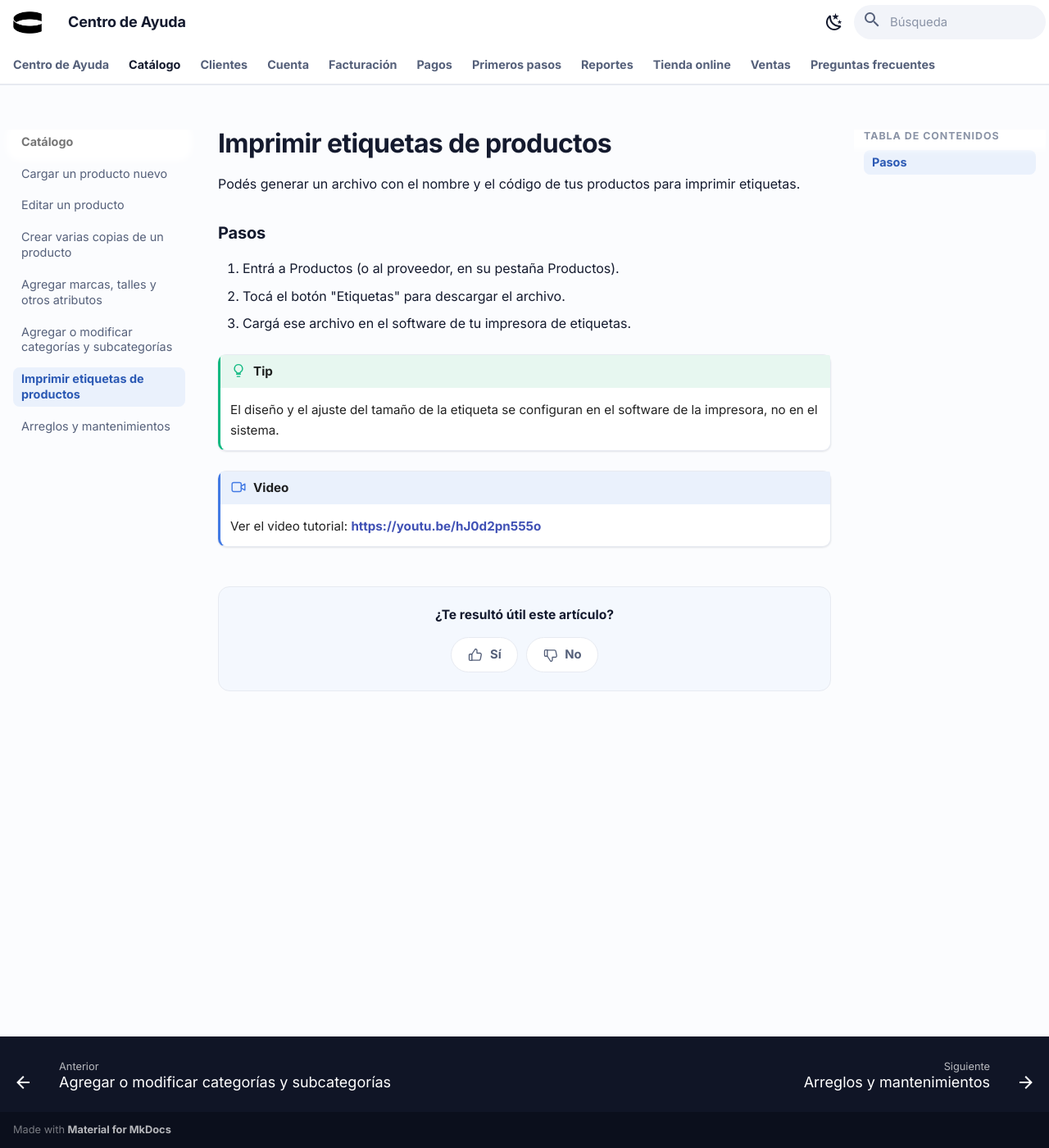
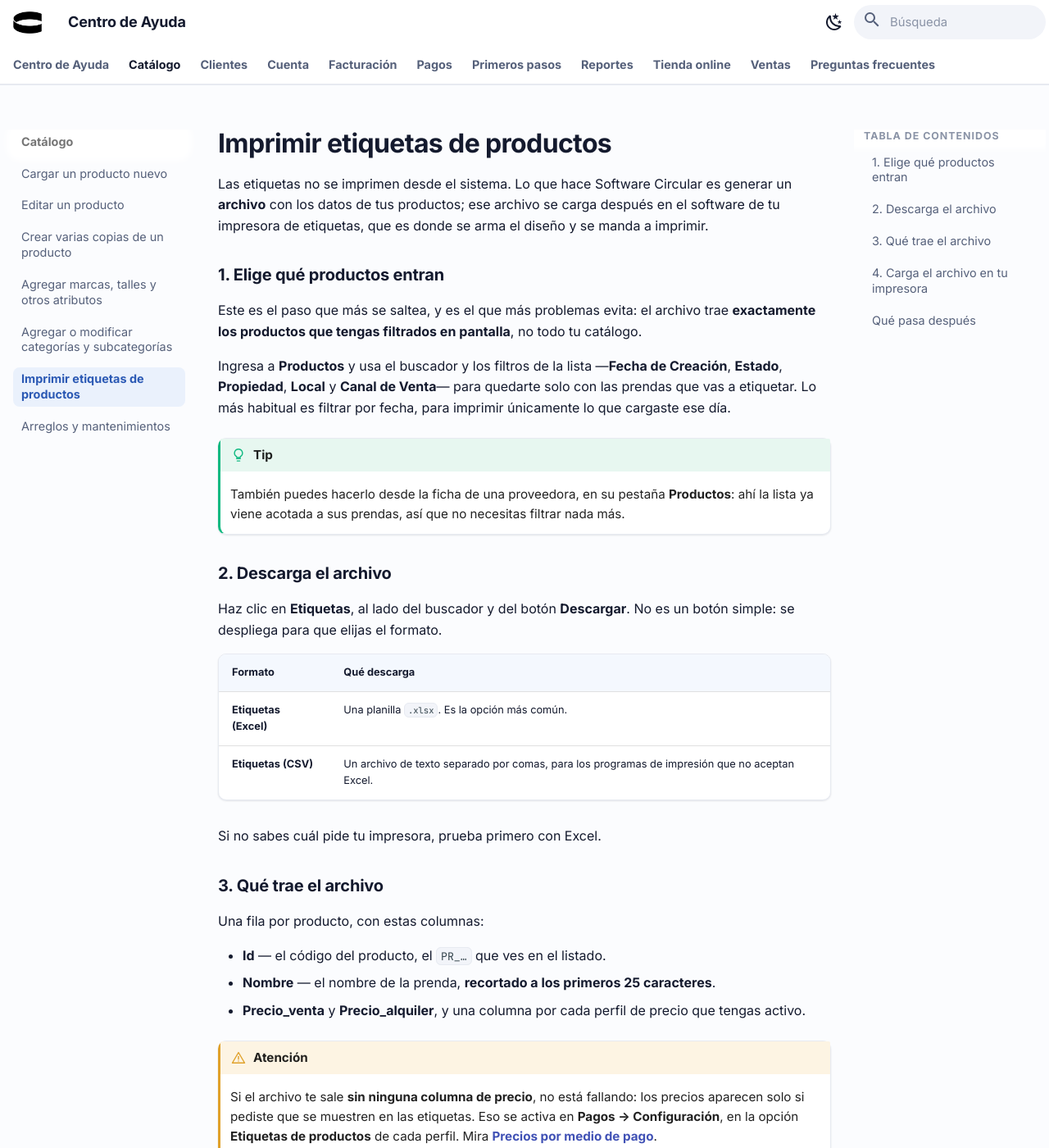
Before and after one commit to CircularSoftware/sc-docs, an MkDocs documentation site: the page built from docs/catalogo/imprimir-etiquetas.md, in a window 1280 px wide and 1400 px high. Shown: the whole window at 82% size. Built offline with MkDocs 1.6.1 and Material for MkDocs 9.7.7, drawn with Linux system fonts in a browser that asks for light colours; some of the changed text lies outside the part shown.

Commit message:
docs: sync from Notion [skip ci]

```diff
--- a/docs/catalogo/imprimir-etiquetas.md
+++ b/docs/catalogo/imprimir-etiquetas.md
@@ -4,22 +4,57 @@ slug: imprimir-etiquetas
 order: 60
 type: Guía
 aliases: generar etiquetas, imprimir el código de la prenda, configurar la impresora,
-  me sale cortado, descargar etiquetas
+  me sale cortado, descargar etiquetas, etiquetas en excel o csv, imprimir solo las
+  prendas nuevas, el archivo me trae todos los productos, las etiquetas salen sin
+  precio, no aparece el precio en la etiqueta, el nombre sale cortado en la etiqueta,
+  imprimir etiquetas de una proveedora
 ---
 
 # Imprimir etiquetas de productos
 
-Podés generar un archivo con el nombre y el código de tus productos para imprimir etiquetas.
+Las etiquetas no se imprimen desde el sistema. Lo que hace Software Circular es generar un **archivo** con los datos de tus productos; ese archivo se carga después en el software de tu impresora de etiquetas, que es donde se arma el diseño y se manda a imprimir.
 
-### Pasos
+### 1. Elige qué productos entran
 
-1. Entrá a Productos (o al proveedor, en su pestaña Productos).
-1. Tocá el botón "Etiquetas" para descargar el archivo.
-1. Cargá ese archivo en el software de tu impresora de etiquetas.
+Este es el paso que más se saltea, y es el que más problemas evita: el archivo trae **exactamente los productos que tengas filtrados en pantalla**, no todo tu catálogo.
+
+Ingresa a **Productos** y usa el buscador y los filtros de la lista —**Fecha de Creación**, **Estado**, **Propiedad**, **Local** y **Canal de Venta**— para quedarte solo con las prendas que vas a etiquetar. Lo más habitual es filtrar por fecha, para imprimir únicamente lo que cargaste ese día.
+
 !!! tip "Tip"
-    El diseño y el ajuste del tamaño de la etiqueta se configuran en el software de la impresora, no en el sistema.
+    También puedes hacerlo desde la ficha de una proveedora, en su pestaña **Productos**: ahí la lista ya viene acotada a sus prendas, así que no necesitas filtrar nada más.
 
-!!! video "Video"
-    Ver el video tutorial: [https://youtu.be/hJ0d2pn555o](https://youtu.be/hJ0d2pn555o)
+### 2. Descarga el archivo
 
-<p class="doc-aliases" markdown>Términos relacionados: generar etiquetas, imprimir el código de la prenda, configurar la impresora, me sale cortado, descargar etiquetas</p>
+Haz clic en **Etiquetas**, al lado del buscador y del botón **Descargar**. No es un botón simple: se despliega para que elijas el formato.
+
+| Formato | Qué descarga |
+| --- | --- |
+| **Etiquetas (Excel)** | Una planilla `.xlsx`. Es la opción más común. |
+| **Etiquetas (CSV)** | Un archivo de texto separado por comas, para los programas de impresión que no aceptan Excel. |
+
+Si no sabes cuál pide tu impresora, prueba primero con Excel.
+
+### 3. Qué trae el archivo
+
+Una fila por producto, con estas columnas:
+
+- **Id** — el código del producto, el `PR_…` que ves en el listado.
+- **Nombre** — el nombre de la prenda, **recortado a los primeros 25 caracteres**.
+- **Precio_venta** y **Precio_alquiler**, y una columna por cada perfil de precio que tengas activo.
+!!! warning "Atención"
+    Si el archivo te sale **sin ninguna columna de precio**, no está fallando: los precios aparecen solo si pediste que se muestren en las etiquetas. Eso se activa en **Pagos → Configuración**, en la opción **Etiquetas de productos** de cada perfil. Mira [Precios por medio de pago](../pagos/perfiles-precio.md).
+
+### 4. Carga el archivo en tu impresora
+
+Abre el software de tu impresora de etiquetas e importa el archivo que descargaste. Desde ahí eliges qué columnas se imprimen y cómo se ven.
+
+!!! tip "Tip"
+    El diseño, el tamaño y la distribución de la etiqueta se configuran en el software de la impresora, no en el sistema. Si la etiqueta sale cortada o descuadrada, el ajuste va por ahí. La única excepción es el **nombre**: ese ya viene recortado a 25 caracteres desde el archivo, y no se puede alargar.
+
+Si todavía no tienes impresora o estás por comprar una, mira [Qué impresora de etiquetas comprar para el local](../preguntas-frecuentes.md#que-impresora-comprar).
+
+### Qué pasa después
+
+Generar el archivo no modifica nada: tus productos quedan igual y puedes volver a descargarlo las veces que quieras. El archivo tampoco queda guardado en el sistema — es una descarga, así que si lo necesitas de nuevo, repite los pasos con el mismo filtro.
+
+<p class="doc-aliases" markdown>Términos relacionados: generar etiquetas, imprimir el código de la prenda, configurar la impresora, me sale cortado, descargar etiquetas, etiquetas en excel o csv, imprimir solo las prendas nuevas, el archivo me trae todos los productos, las etiquetas salen sin precio, no aparece el precio en la etiqueta, el nombre sale cortado en la etiqueta, imprimir etiquetas de una proveedora</p>
```
